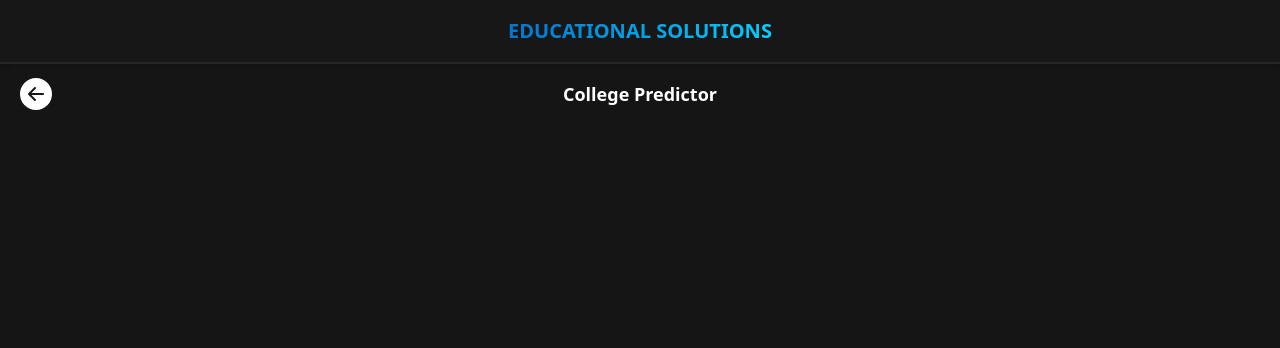
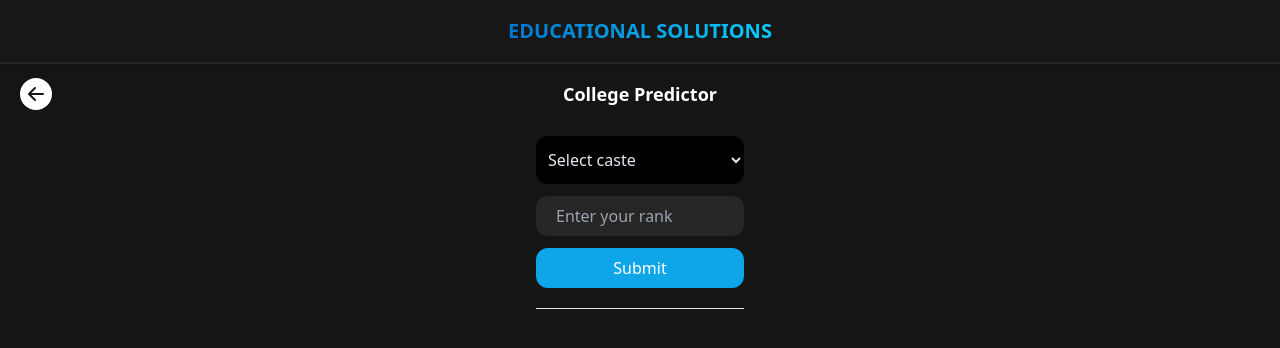
Before and after one commit to VishwanthBarma/College-Predictor, a Next.js app: page /collegepredictor in a window 1280 px wide. Shown: the top 348 px of the page. Built offline with nearby package versions, Linux system fonts and the light colour scheme.

Commit message:
developed: college-predictor

```diff
--- /dev/null
+++ b/components/Predictor/CollegeCard.js
@@ -0,0 +1,17 @@
+import React from "react";
+
+function CollegeCard({ code, college_name, branch_name, rank }) {
+  return (
+    <div className="flex items-center text-sm bg-neutral-800 p-2 rounded-xl">
+      <h1 className="p-3 bg-neutral-900 rounded-xl">{code}</h1>
+      <div className="flex flex-col flex-1 mx-2">
+        <h1 className="font-semibold my-gradient-text">{college_name}</h1>
+        <hr className="text-slate-400 my-1"></hr>
+        <h1 className="font-semibold">{branch_name}</h1>
+      </div>
+      <h1 className="p-3 bg-neutral-900 rounded-xl">{rank}</h1>
+    </div>
+  );
+}
+
+export default CollegeCard;
--- /dev/null
+++ b/components/Predictor/StudentForm.js
@@ -0,0 +1,86 @@
+import { ThreeBounce } from "better-react-spinkit";
+import React, { useState } from "react";
+import { data } from "../../asserts/data";
+import CollegeCard from "./CollegeCard";
+
+function StudentForm() {
+  const [caste, setCaste] = useState(null);
+  const [rank, setRank] = useState(null);
+  const [colleges, setColleges] = useState([]);
+  const [loading, setLoading] = useState(false);
+
+  const handleSubmit = (e) => {
+    e.preventDefault();
+    setLoading(true);
+    if (caste == null) return;
+    const sortedColleges = [...data].sort((a, b) => a[caste] - b[caste]);
+    const filteredColleges = [...sortedColleges].filter(
+      (item) => item[caste] >= rank
+    );
+    setColleges(filteredColleges);
+    setLoading(false);
+  };
+
+  return (
+    <div className="flex flex-col text-center justify-center">
+      <form
+        onSubmit={handleSubmit}
+        className="flex flex-col space-y-3 text-center justify-center mx-auto"
+      >
+        <select
+          required
+          onChange={(e) => setCaste(e.target.value)}
+          value={caste}
+          className="text-slate-200 outline-none p-2 h-12 w-52 rounded-xl bg-black"
+        >
+          <option selected>Select caste</option>
+          <option value="oc_boys">OC</option>
+          <option value="bca_boys">BC_A</option>
+          <option value="bcb_boys">BC_B</option>
+          <option value="bcc_boys">BC_C</option>
+          <option value="bcd_boys">BC_D</option>
+          <option value="bce_boys">BC_E</option>
+          <option value="sc_boys">SC</option>
+          <option value="st_boys">ST</option>
+          <option value="ews_boys">EWS</option>
+        </select>
+        <input
+          required
+          onChange={(e) => setRank(parseInt(e.target.value))}
+          type="number"
+          min="1"
+          placeholder="Enter your rank"
+          value={rank}
+          className="bg-neutral-800 w-52 outline-none py-2 px-5 rounded-xl"
+        ></input>
+        <button
+          type="submit"
+          className="bg-sky-500 hover:bg-sky-600 w-52 active:bg-sky-400 rounded-xl py-2"
+        >
+          Submit
+        </button>
+      </form>
+
+      <hr className="text-white bg-white my-5"></hr>
+
+      <div className="flex flex-col space-y-3 justify-center text-center">
+        {colleges.length != 0 &&
+          colleges.map((item) => (
+            <CollegeCard
+              code={item.inst_code}
+              college_name={item.inst_name}
+              branch_name={item.branch_name}
+              rank={item[caste]}
+            />
+          ))}
+        {loading && (
+          <div className="flex mt-5">
+            <ThreeBounce size={30} color="orange" />
+          </div>
+        )}
+      </div>
+    </div>
+  );
+}
+
+export default StudentForm;
--- a/components/Sample.js
+++ /dev/null
@@ -1,7 +0,0 @@
-import React from "react";
-
-function Sample() {
-  return <div>Sample</div>;
-}
-
-export default Sample;
--- a/pages/collegepredictor.js
+++ b/pages/collegepredictor.js
@@ -1,6 +1,7 @@
 import { useRouter } from "next/router";
 import React from "react";
 import { BsFillArrowLeftCircleFill } from "react-icons/bs";
+import StudentForm from "../components/Predictor/StudentForm";
 
 function collegepredictor() {
   const router = useRouter();
@@ -15,6 +16,9 @@ function collegepredictor() {
         </button>
         <h1 className="font-semibold text-lg">College Predictor</h1>
       </div>
+      <div className="flex flex-col items-center m-3 justify-center">
+        <StudentForm />
+      </div>
     </div>
   );
 }
--- a/pages/index.js
+++ b/pages/index.js
@@ -4,15 +4,25 @@ import Header from "../components/Layout/Header";
 import { MdLibraryBooks } from "react-icons/md";
 import { TbChartInfographic } from "react-icons/tb";
 import Link from "next/link";
+import { BsGithub } from "react-icons/bs";
 
 export default function Home() {
   return (
     <div>
       <Head>
         <title>Create Next App</title>
-        <meta name="description" content="College Predictor"></meta>
+        <meta
+          name="description"
+          content="TS-EAMCET-2022 College Predictor and Details"
+        ></meta>
       </Head>
-      <div className="flex flex-col r-h items-center justify-center space-y-7">
+      <div className="flex items-center justify-center mt-5 space-x-3">
+        <h1 className="text-center text-neutral-500">App under development.</h1>
+        <a href="https://github.com/VishwanthBarma/College-Predictor">
+          <BsGithub className="h-5 w-5 hover:h-7 hover:w-7 cursor-pointer text-slate-400" />
+        </a>
+      </div>
+      <div className="flex flex-col r-h items-center mt-32 space-y-7">
         <h1 className="font-bold text-2xl my-sub-gradient-text">
           TS EAMCET 2022
         </h1>
```
